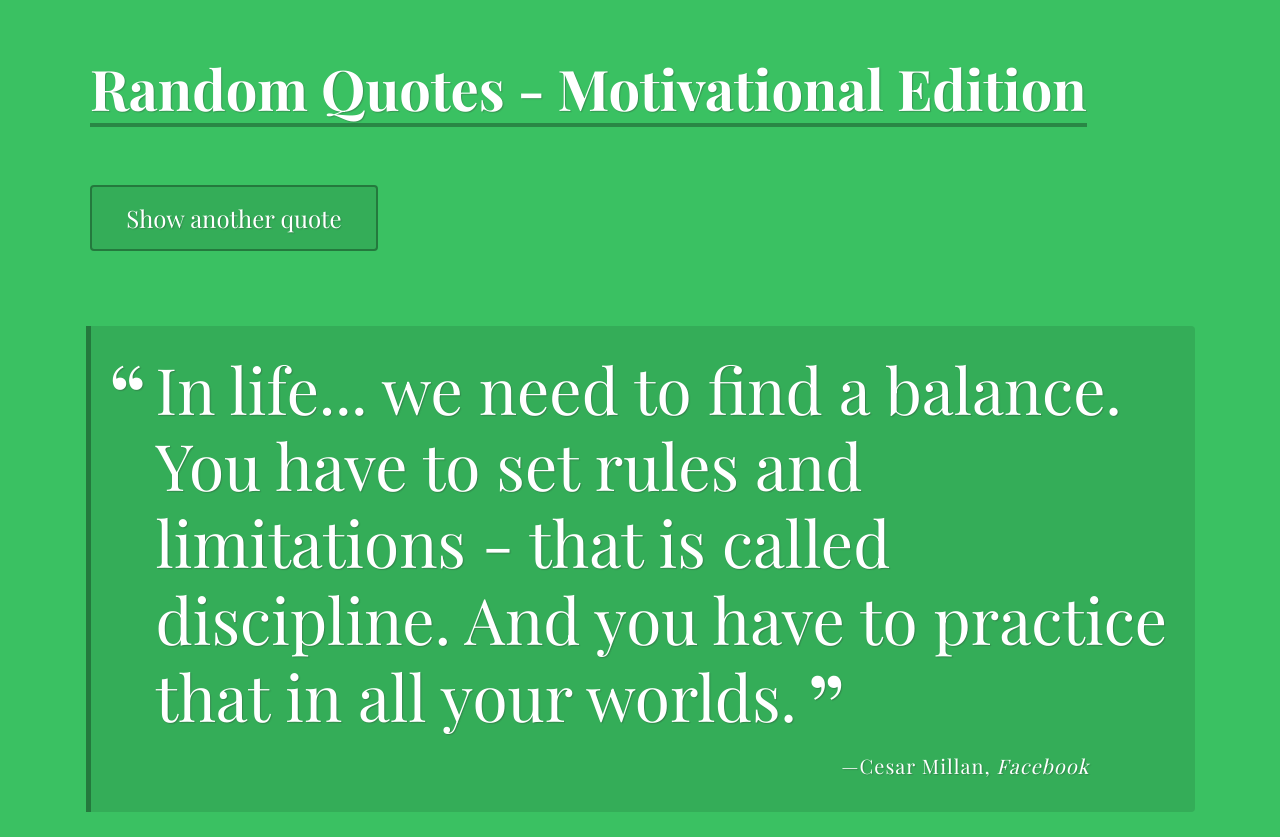
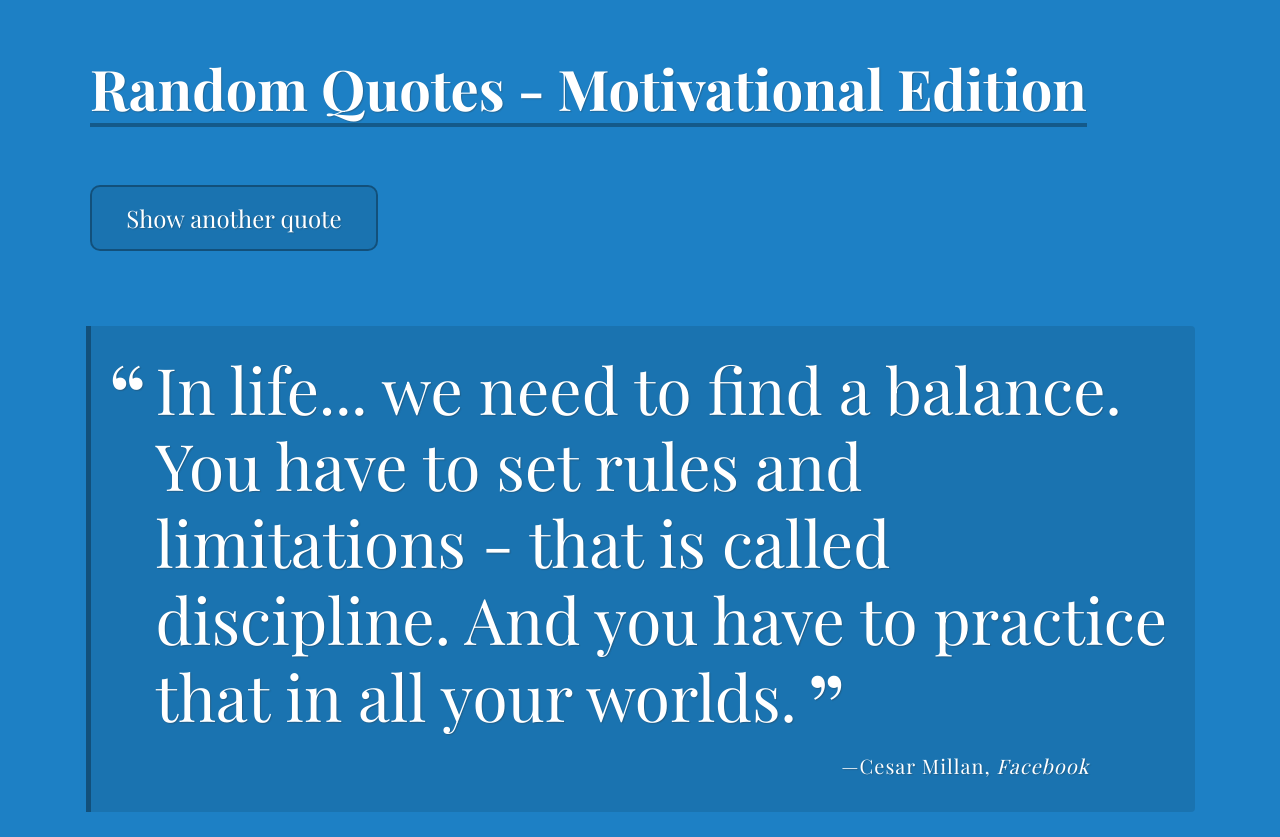
Before and after one commit to tboyde/fsjs-treehouse-unit-1, a plain HTML site: page index.html in a window 1280 px wide. Both pictures are taken after a click on the button "Show another quote". Drawn offline with nearby package versions, Linux system fonts and the light colour scheme; a web font is replaced by a local one.

Commit message:
Added in components to CSS and JS docs for color changing capabilities

```diff
--- a/css/styles.css
+++ b/css/styles.css
@@ -35,7 +35,7 @@ h1 {
   margin-bottom: 20px;
   padding: 15px 0;
   background-color: rgba(0, 0, 0, 0.1);
-  border-radius: 4px;
+  border-radius: 10px;
   border: 2px solid rgba(0, 0, 0, 0.3);
   transition: 0.5s;
 }
--- a/js/script.js
+++ b/js/script.js
@@ -65,7 +65,7 @@ const quotes = [
 ***/
 
 function getRandomQuote(){
-  const randomValue = Math.floor( Math.random() * (quotes.length -1));
+  const randomValue = Math.floor( Math.random() * (quotes.length-1));
   return quotes[randomValue];
 };
 
@@ -89,6 +89,20 @@ function printQuote(){
 };
 
 
+function genRandomColor () {
+  return Math.floor(Math.random()* 256);
+};
+
+function newBG(){
+  const red = genRandomColor();
+  const green = genRandomColor();
+  const blue = genRandomColor();
+
+  const colorValue = `rgb(${red}, ${green}, ${blue})`;
+  document.body.style.backgroundColor = colorValue;
+}
+
+document.getElementById('load-quote').addEventListener("click", newBG);
 /***
  * click event listener for the print quote button
  * DO NOT CHANGE THE CODE BELOW!!
```
